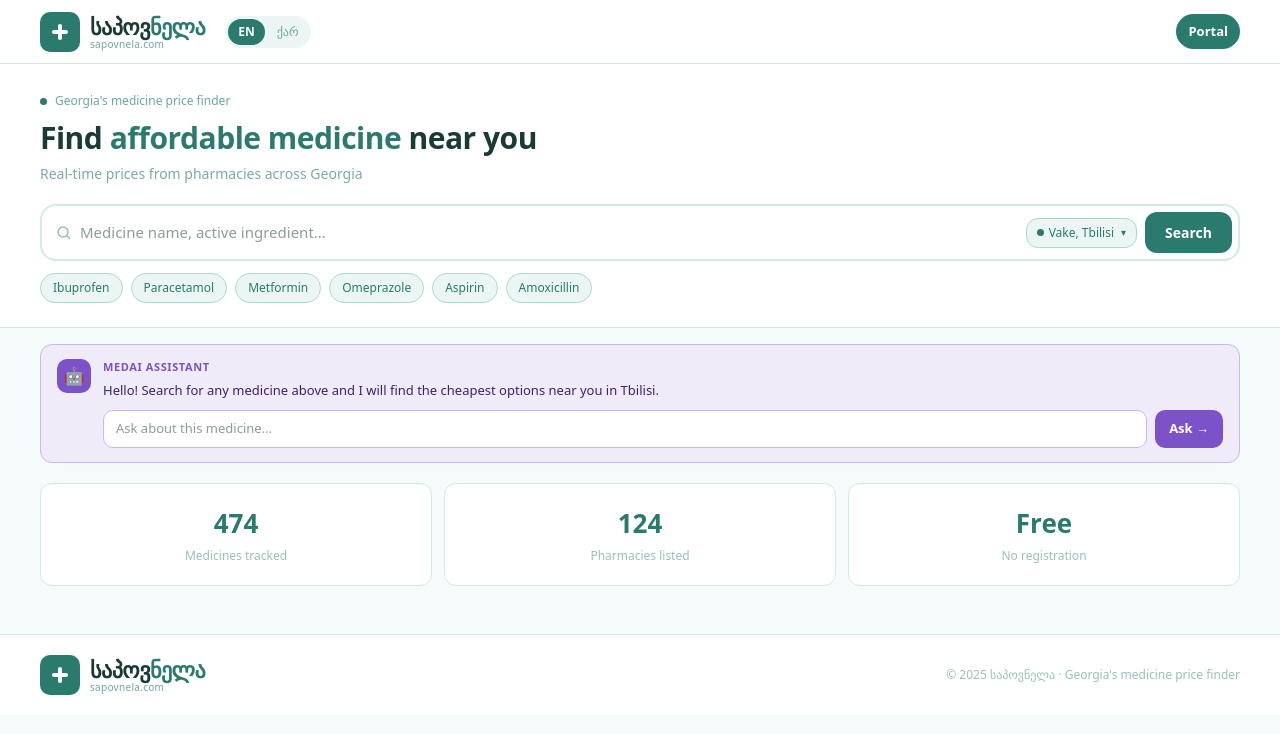
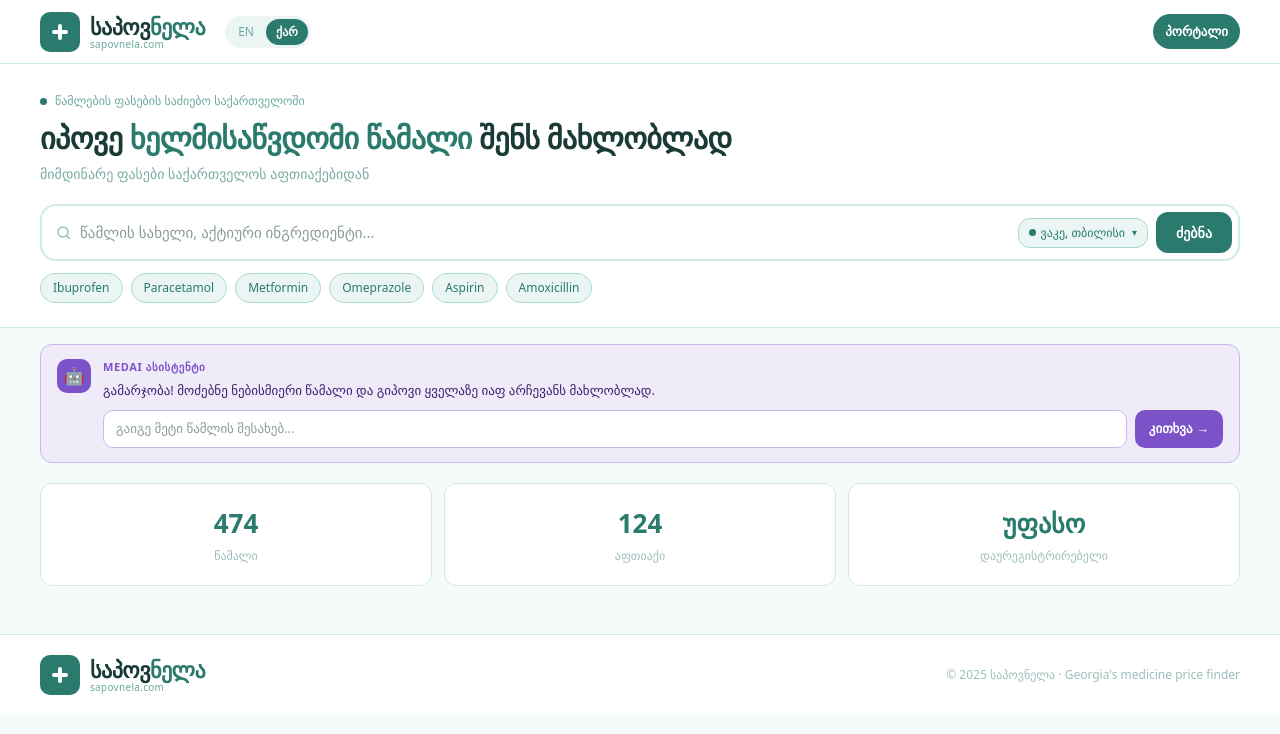
Before and after one commit to mouravi573/sapovnela, a Next.js app: page / in a window 1280 px wide. Shown: the top 734 px of the page. Built offline with nearby package versions, Linux system fonts and the light colour scheme.

Commit message:
default language Georgian, improve portal button text

```diff
--- a/app/page.js
+++ b/app/page.js
@@ -32,7 +32,7 @@ const translations = {
       { val: "Free", label: "No registration" },
     ],
     findMedicine: "Find Medicine",
-    portal: "Pharmacy Portal",
+    portal: "For Pharmacy",
     generic: "Generic",
     location: "Vake, Tbilisi",
     locating: "Locating...",
@@ -68,7 +68,7 @@ const translations = {
       { val: "უფასო", label: "დაურეგისტრირებელი" },
     ],
     findMedicine: "წამლის ძიება",
-    portal: "აფთიაქის პორტალი",
+    portal: "აფთიაქებისთვის",
     generic: "გენერიკული",
     location: "ვაკე, თბილისი",
     locating: "მდებარეობა...",
@@ -162,9 +162,9 @@ export default function Home() {
   const [searched, setSearched] = useState(false);
   const [lang, setLang] = useState(() => {
     if (typeof window !== "undefined") {
-      return localStorage.getItem("lang") || "en";
+      return localStorage.getItem("lang") || "ge";
     }
-    return "en";
+    return "ge";
   });
   const [chatMessage, setChatMessage] = useState("");
   const [chatReply, setChatReply] = useState("");
```
